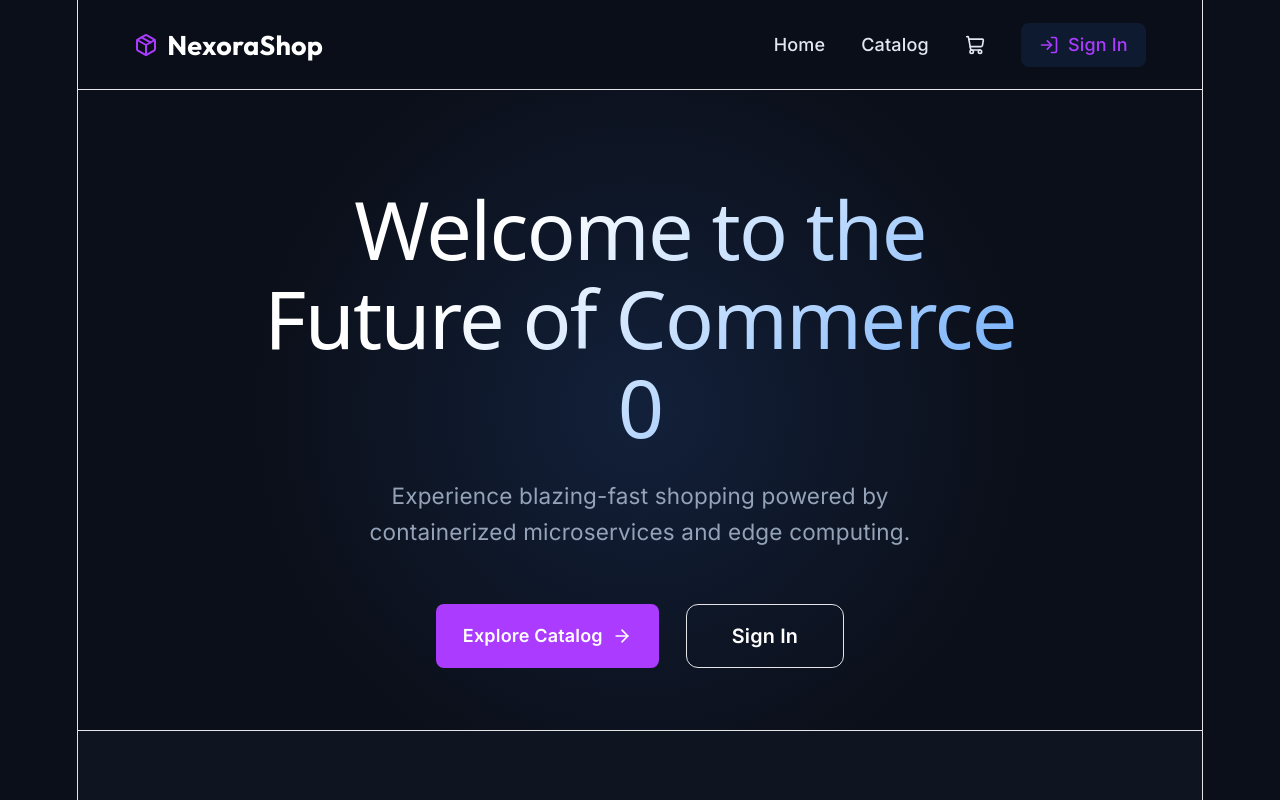
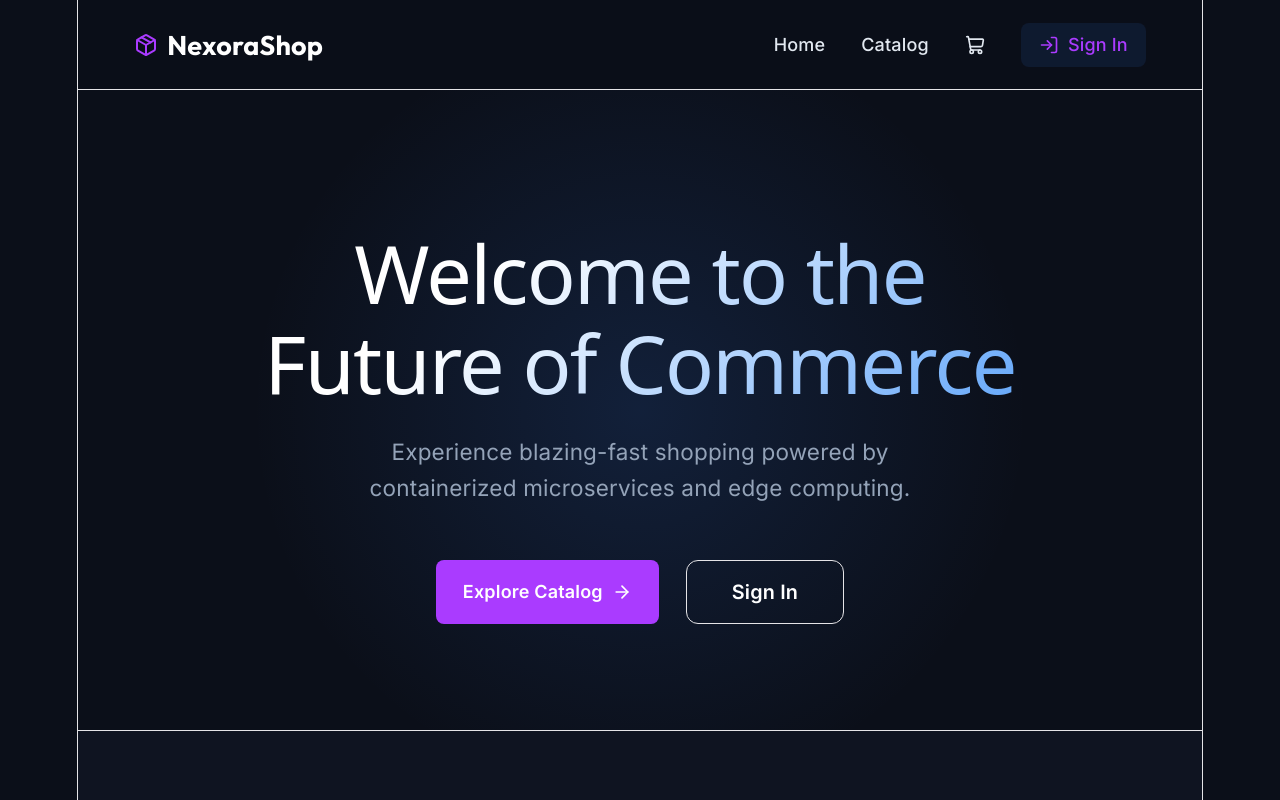
Before and after one commit to Dhanya-Potla/CI-CD_ECommerce, a React app in the folder frontend/: page / in a window 1280 px wide. Shown: the top 800 px of the page. Built offline with nearby package versions, Linux system fonts and the light colour scheme; the HTML template or start-up script is replaced by a standard one.

Commit message:
Fix welcome message in Home component

```diff
--- a/frontend/src/pages/Home.jsx
+++ b/frontend/src/pages/Home.jsx
@@ -7,7 +7,7 @@ export default function Home() {
     <div className="home-page">
       <section className="hero-landing">
         <div className="hero-content">
-          <h1>Welcome to the Future of Commerce 0</h1>
+          <h1>Welcome to the Future of Commerce</h1>
           <p className="hero-subtitle">
             Experience blazing-fast shopping powered by containerized microservices and edge computing.
           </p>
```
